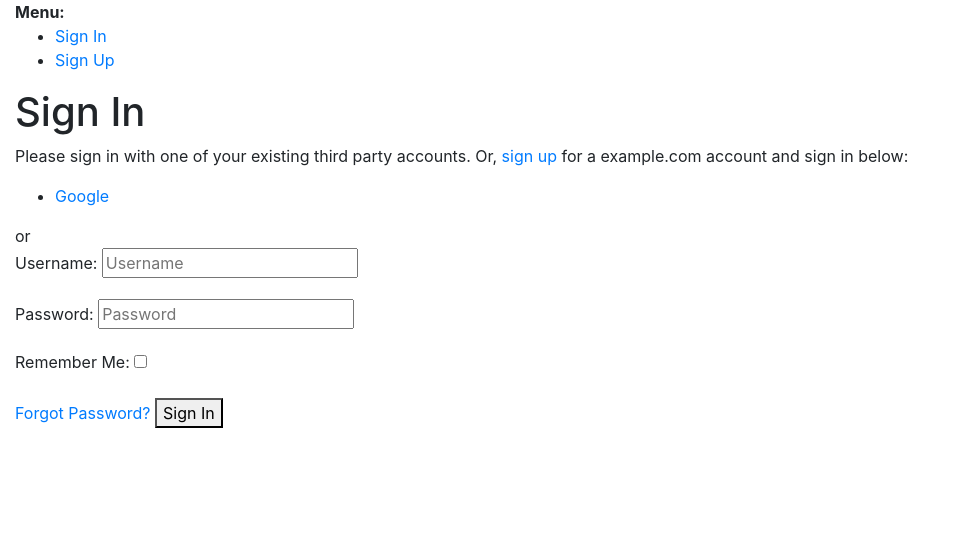
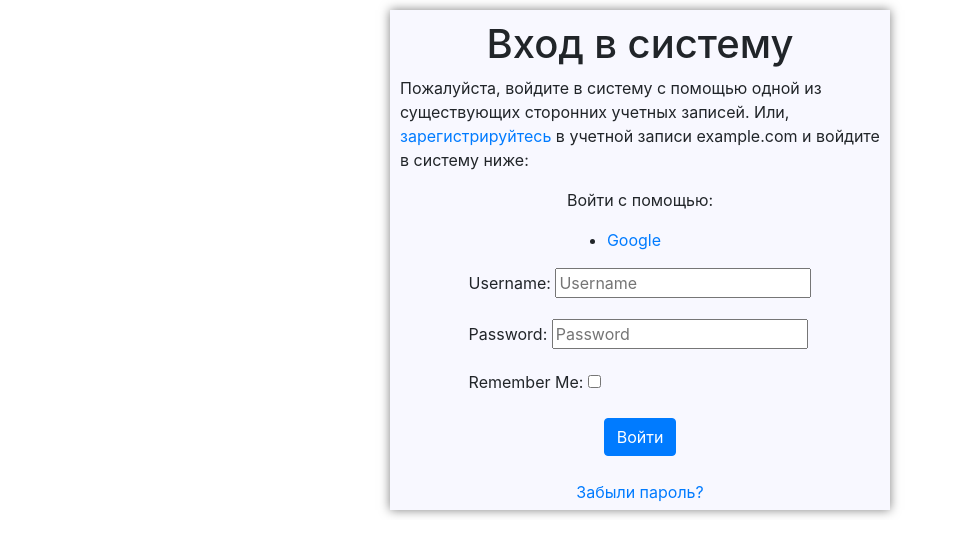
Before and after one commit to FreeTen1/Diplom_project, a Django app: page /accounts/login/ in a window 1280 px wide. Shown: the part 41-597 px from the top of the page, without its empty margins (0-955 px from the left). Run offline with Django 3.2, Linux system fonts and the light colour scheme; some libraries are stand-ins or nearby versions.

Commit message:
занялся оформлением

```diff
--- /dev/null
+++ b/static/accounts_style.css
@@ -0,0 +1,19 @@
+.accounts-div {
+    display: flex;
+    justify-content: center;
+    margin: 0 auto;
+    /*background-color: aqua;*/
+}
+
+.content-div {
+    padding: 10px;
+    margin: 10px;
+    height: 500px;
+    width: 500px;
+    display: flex;
+    flex-direction: column;
+    align-items: center;
+    background-color: ghostwhite;
+    border: 5px;
+    box-shadow: 0 0 10px rgba(0,0,0,0.5);
+}
--- a/templates/account/base.html
+++ b/templates/account/base.html
@@ -29,7 +29,7 @@
 
   <!-- Custom styles for this template -->
   <link href="{% static 'css/simple-sidebar.css' %}" rel="stylesheet">
-
+  <link href="{% static 'accounts_style.css' %}" rel="stylesheet">
 </head>
 
 <body>
@@ -46,36 +46,17 @@
       </nav>
 
       <div class="container-fluid">
-        {% block body %}
+        <div class="accounts-div">
+          <div class="content-div">
+            {% block body %}
+              {% block content %}
+              {% endblock %}
+            {% endblock %}
+            {% block extra_body %}
+            {% endblock %}
+          </div>
+        </div>
 
-        {% if messages %}
-        <div>
-          <strong>Messages:</strong>
-          <ul>
-            {% for message in messages %}
-            <li>{{message}}</li>
-            {% endfor %}
-          </ul>
-        </div>
-        {% endif %}
-
-        <div>
-          <strong>Menu:</strong>
-          <ul>
-            {% if user.is_authenticated %}
-            <li><a href="{% url 'account_email' %}">Change E-mail</a></li>
-            <li><a href="{% url 'account_logout' %}">Sign Out</a></li>
-            {% else %}
-            <li><a href="{% url 'account_login' %}">Sign In</a></li>
-            <li><a href="{% url 'account_signup' %}">Sign Up</a></li>
-            {% endif %}
-          </ul>
-        </div>
-        {% block content %}
-        {% endblock %}
-        {% endblock %}
-        {% block extra_body %}
-        {% endblock %}
       </div>
     </div>
     <!-- /#page-content-wrapper -->
--- a/templates/account/login.html
+++ b/templates/account/login.html
@@ -6,24 +6,19 @@
 {% block head_title %}{% trans "Sign In" %}{% endblock %}
 
 {% block content %}
-
-<h1>{% trans "Sign In" %}</h1>
+    <h1>{% trans "Вход в систему" %}</h1>
 
     {% get_providers as socialaccount_providers %}
 
     {% if socialaccount_providers %}
-<p>{% blocktrans with site.name as site_name %}Please sign in with one
-of your existing third party accounts. Or, <a href="{{ signup_url }}">sign up</a>
-for a {{ site_name }} account and sign in below:{% endblocktrans %}</p>
+        <p>{% blocktrans with site.name as site_name %}Пожалуйста, войдите в систему с помощью одной из существующих сторонних учетных записей. Или, <a href="{{ signup_url }}">зарегистрируйтесь</a>
+    в учетной записи {{ site_name }} и войдите в систему ниже:{% endblocktrans %}</p>
 
         <div class="socialaccount_ballot">
-
+            <p>Войти с помощью:</p>
             <ul class="socialaccount_providers">
                 {% include "socialaccount/snippets/provider_list.html" with process="login" %}
             </ul>
-
-  <div class="login-or">{% trans 'or' %}</div>
-
         </div>
 
         {% include "socialaccount/snippets/login_extra.html" %}
@@ -39,8 +34,10 @@ for a {{ site_name }} account and sign in below:{% endblocktrans %}</p>
         {% if redirect_field_value %}
             <input type="hidden" name="{{ redirect_field_name }}" value="{{ redirect_field_value }}" />
         {% endif %}
-  <a class="button secondaryAction" href="{% url 'account_reset_password' %}">{% trans "Forgot Password?" %}</a>
-  <button class="primaryAction" type="submit">{% trans "Sign In" %}</button>
+        <div style="display: flex; flex-direction: column; align-items: center">
+            <button class="primaryAction btn btn-primary" type="submit">{% trans "Войти" %}</button>
+            <br>
+            <a class="button secondaryAction" href="{% url 'account_reset_password' %}">{% trans "Забыли пароль?" %}</a>
+        </div>
     </form>
-
 {% endblock %}
--- a/templates/default.html
+++ b/templates/default.html
@@ -51,7 +51,7 @@
     <div id="page-content-wrapper">
 
       <nav class="navbar navbar-expand-lg navbar-light bg-light border-bottom">
-        <button class="btn btn-primary" id="menu-toggle">Toggle Menu</button>
+        <button class="btn btn-primary" id="menu-toggle">Переключатель</button>
         <button class="navbar-toggler" type="button" data-toggle="collapse" data-target="#navbarSupportedContent" aria-controls="navbarSupportedContent" aria-expanded="false" aria-label="Toggle navigation">
           <span class="navbar-toggler-icon"></span>
         </button>
--- a/templates/project_details.html
+++ b/templates/project_details.html
@@ -4,7 +4,7 @@
 {% block title %} Проект {{ single_project.project.project_name }}{% endblock title %}
 
 {% block content %}
-    <h2>Проект {{ single_project.project.project_name }} {{ single_project.end_heating|date:'Y' }}</h2>
+    <h2>Проект "{{ single_project.project.project_name }}"</h2>
     <div class="main-div">
         <form method="POST">
             {% csrf_token %}
```
Also changed, not shown: templates/account/logout.html (+3 -7 lines), templates/account/password_change.html (+8 -5 lines), templates/account/password_reset.html (+10 -8 lines), templates/account/signup.html (+11 -9 lines), templates/index.html (+7 -1 lines), db.sqlite3. Lines whose indentation alone changed are shown as unchanged.
